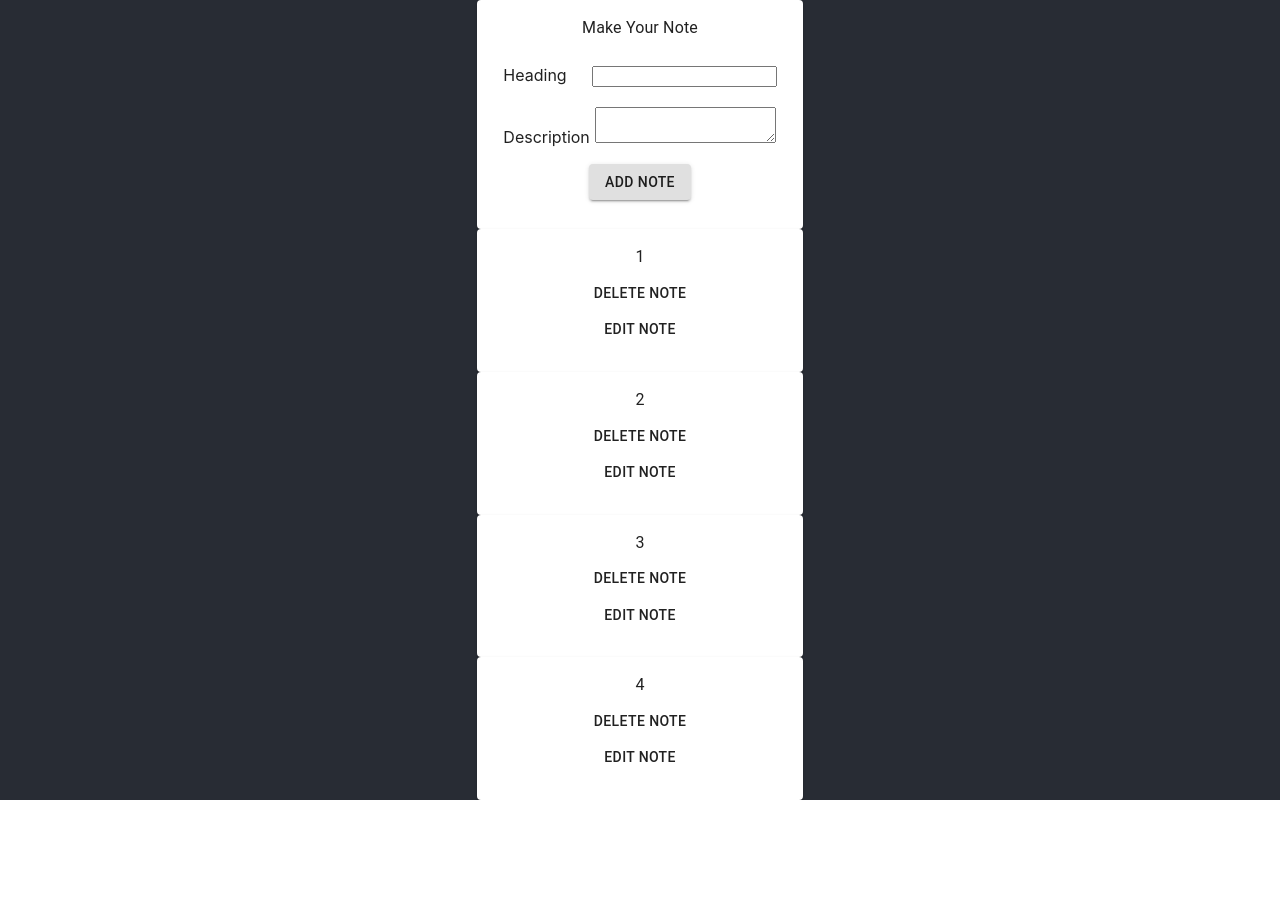
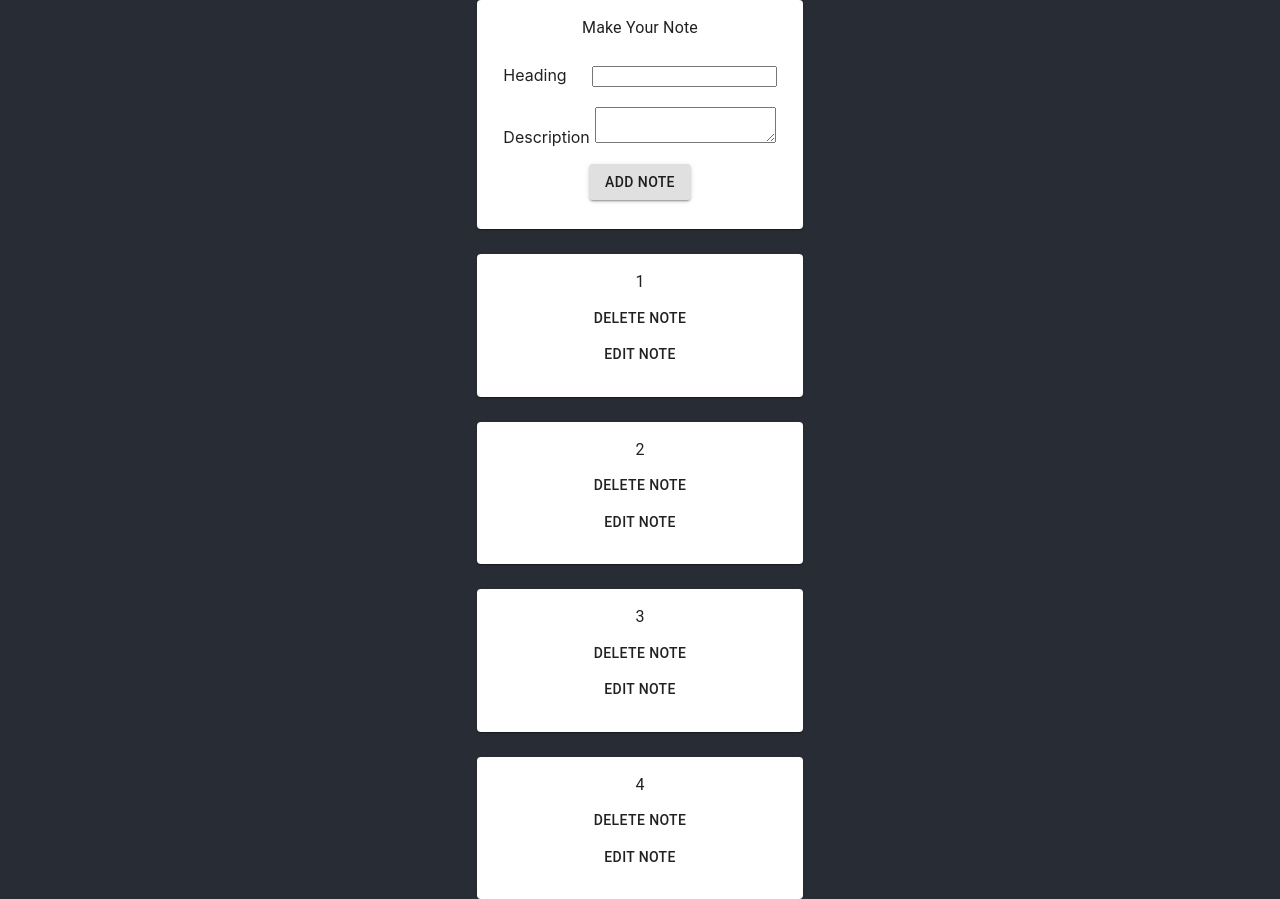
Before and after one commit to GorSharoyan/React_Create_Notes_App, a React (Create React App) app: page / in a window 1280 px wide. Before the commit the page ends 800 px from the top, so only its background shows below. Built offline with nearby package versions, Linux system fonts and the light colour scheme; data requests are answered from the project's data file.

Commit message:
:art:UI(components/NoteCard.css):added basic UI

```diff
--- /dev/null
+++ b/src/components/NoteCard/NoteCard.css
@@ -0,0 +1,4 @@
+.note-card {
+    margin-top: 25px;
+    border-radius: 25px;
+}
--- a/src/components/NoteCard/NoteCard.js
+++ b/src/components/NoteCard/NoteCard.js
@@ -1,11 +1,12 @@
 import React from "react";
 
 //UI
+import "./NoteCard.css";
 import { Card, CardContent, Typography, Button } from "@material-ui/core";
 
 export default function NoteCard({ heading, description }) {
   return (
-    <Card>
+    <Card className="note-card">
       <CardContent>
         <Typography sx={{ fontSize: 14 }} color="text.secondary" gutterBottom>
           {heading}
```
